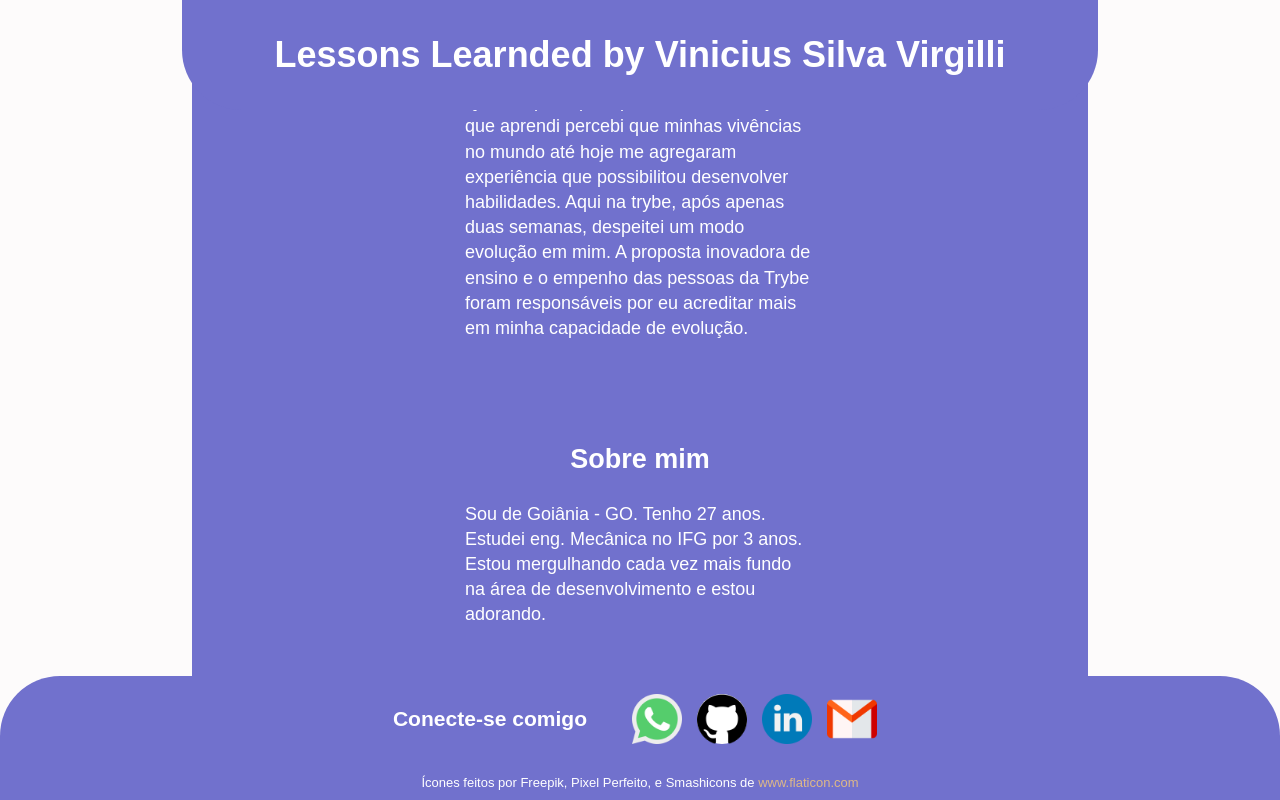
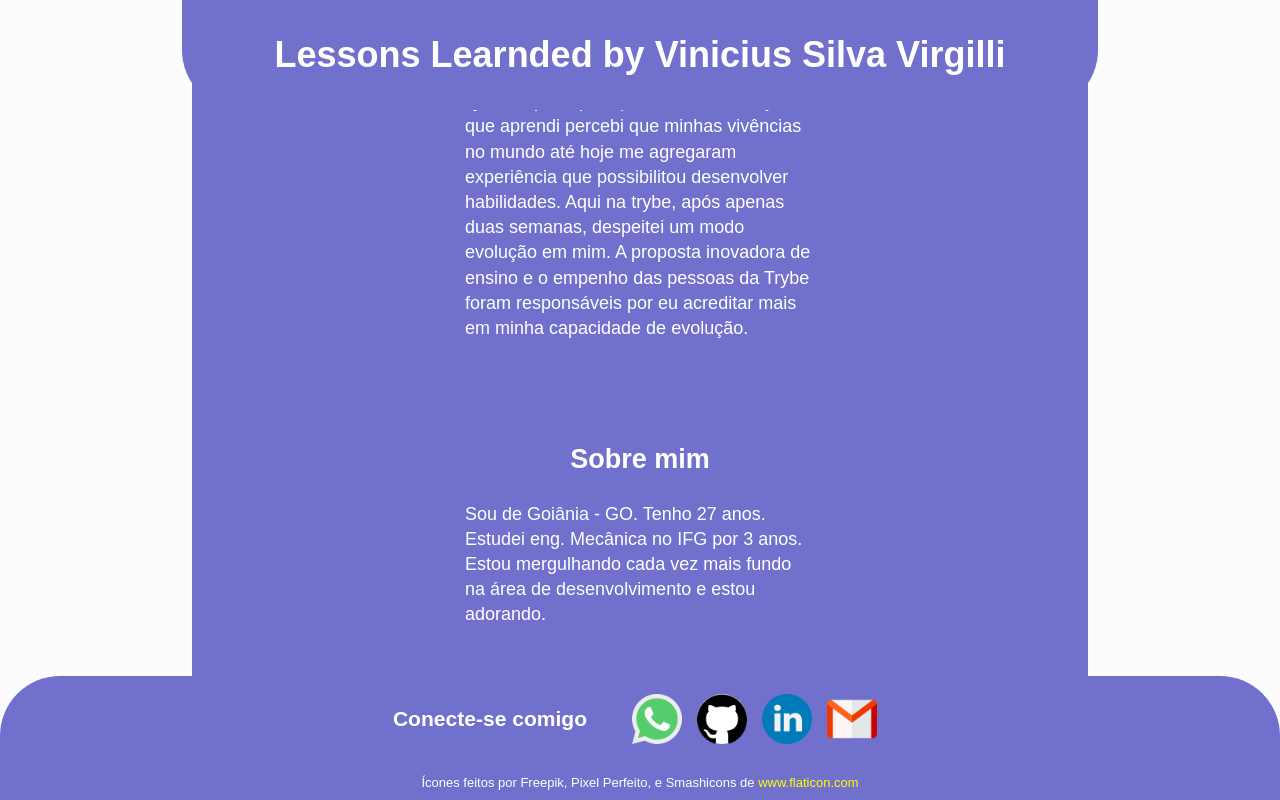
Before and after one commit to vinicius-virgilli/Projeto-Lessons_learned, a website: page index.html in a window 1280 px wide. In both pictures the pointer is over the link "www.flaticon.com". Shown: the part 943-1743 px from the top of the page. Drawn offline with Linux system fonts and the light colour scheme.

Commit message:
atualiza style.css depois da ajuda da Nat Siqueira

```diff
--- a/style.css
+++ b/style.css
@@ -127,5 +127,5 @@ footer p {
 }
 
 .assignment a:hover {
-  color: burlywood;
+  color: yellow;
 }
```
